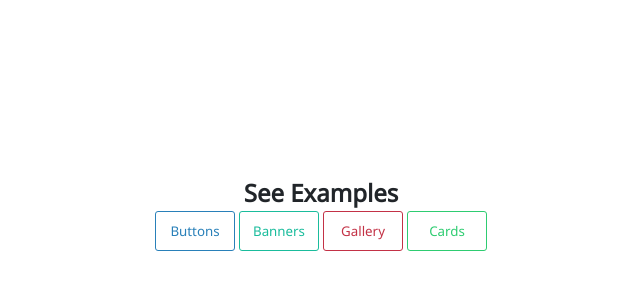
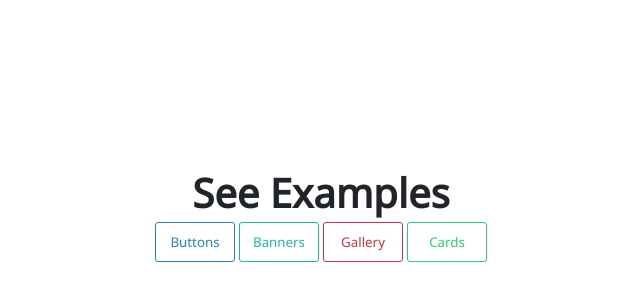
Before and after one commit to manoj1991/seirocssframework, a plain HTML site: page index.html in a window 1280 px wide. Shown: the part 216-516 px from the top of the page, without its empty margins (319-959 px from the left). Drawn offline with Linux system fonts and the light colour scheme.

Commit message:
examples

```diff
--- a/index.html
+++ b/index.html
@@ -12,7 +12,7 @@
 </head>
 <body>
  <div class="s-banner-fullheight">
-    <h1 class="s-title">See Examples</h1>
+    <h1 class="size-is-3">See Examples</h1>
     <div class="buttons">
         <a href="/examples/buttons.html">
             <button class="outlined-button-info">Buttons</button>
```
